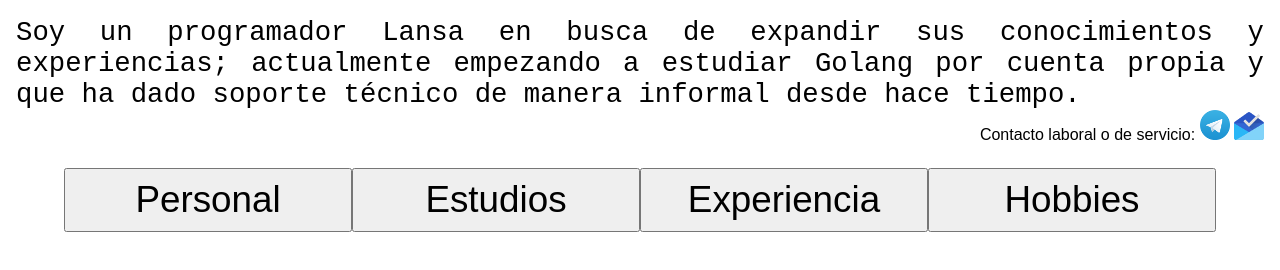
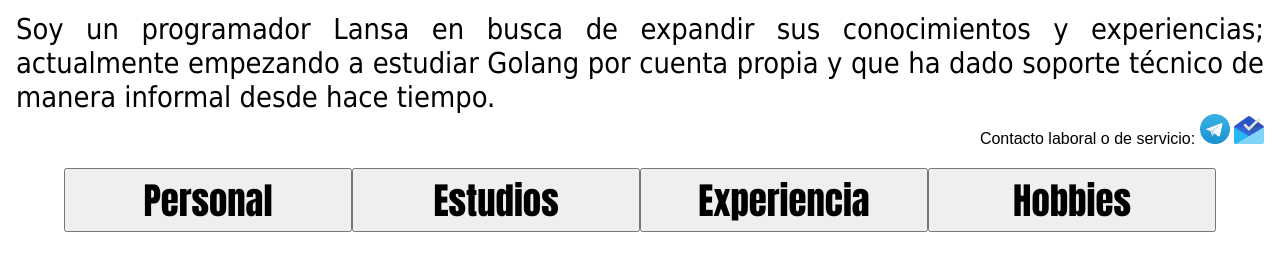
Before and after one commit to l-eber-a-c-87/l-eber-a-c-87.github.io, a plain HTML site: page index.html in a window 1280 px wide. Drawn offline with nearby package versions, Linux system fonts and the light colour scheme.

Commit message:
Correcciones menores (fuente/ignore)
Cambios en el archivo de ignore para que no suba 2 imágenes y la fuente en el estilo de index.

```diff
--- a/Estilo/estIndex.css
+++ b/Estilo/estIndex.css
@@ -21,8 +21,8 @@
 .present {
     width: 100%;
     text-align: justify;
-    font-size: 2.1em;
-    font-family: monospace;
+    font-size: 1.8em;
+    font-family: Tahoma;
     position: relative;
 }
 
@@ -49,7 +49,7 @@
     height: 80%;
     position: relative;
     font-size: 2.3em;
-    font-family: sans-serif;
+    font-family: Impact;
 }
 
 .cambios {
```
Also changed, not shown: 1 other file.
